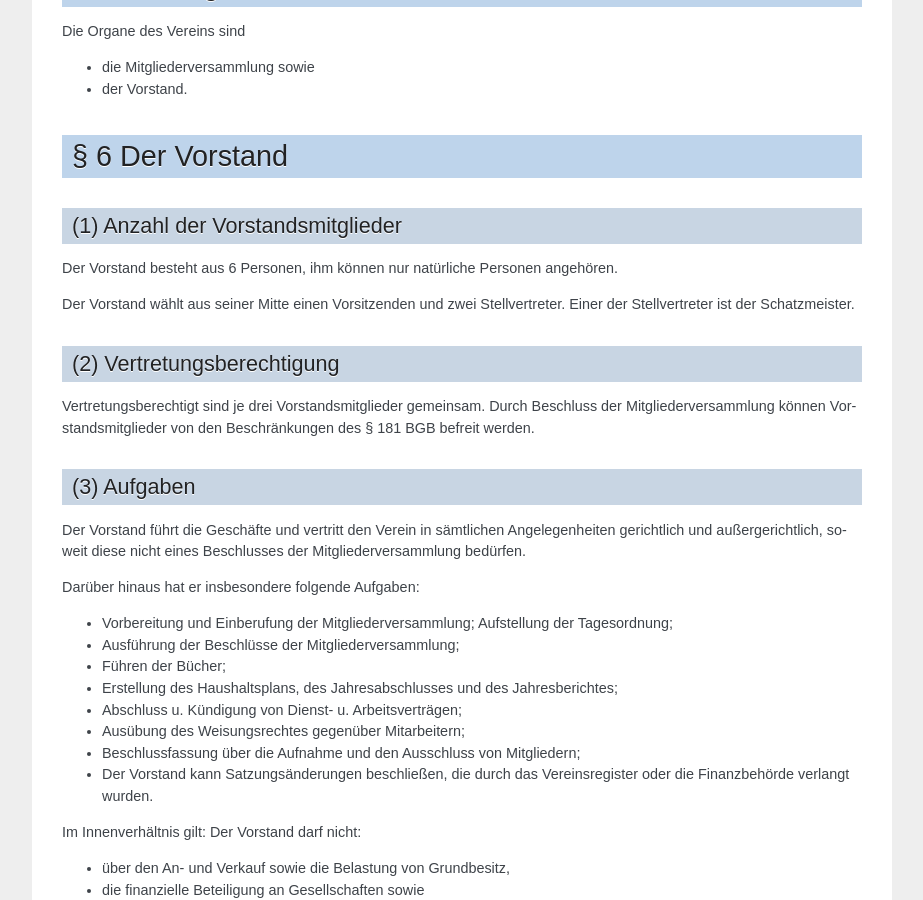
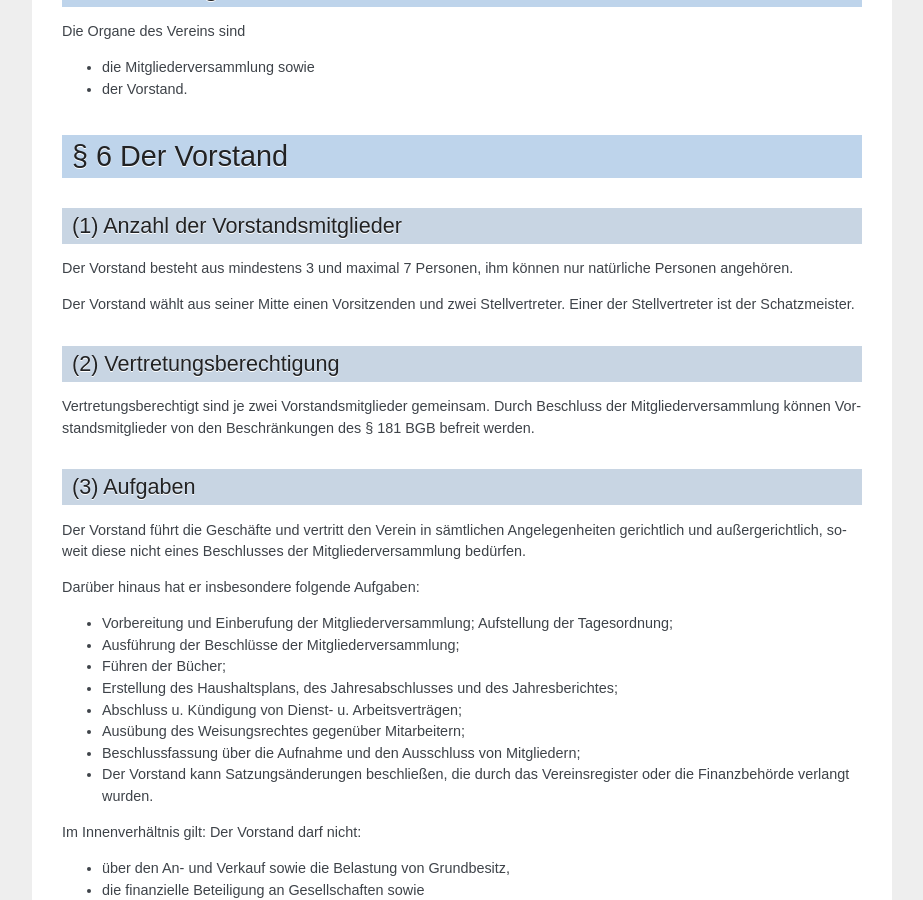
Before and after one commit to overte-org/Overte_e.V._Articles_of_Association, a Sphinx documentation site: the page built from source/index.rst, in a window 1280 px wide and 900 px high, scrolled down 3473 px. Shown: the whole window, without its empty margins (198-1121 px from the left). Built offline with Sphinx 7.4.7, drawn with Linux system fonts in a browser that asks for light colours; some of the changed text lies outside the part shown.

```diff
--- a/source/conf.py
+++ b/source/conf.py
@@ -20,8 +20,8 @@
 project = 'Overte e.V. Satzung'
 copyright = '2021-2022, Julian Groß'
 author = 'Julian Groß'
-version = '0.1'
-release = '0.1.3'
+version = '1.0'
+release = '1.0.0'
 
 # -- General configuration ---------------------------------------------------
 
--- a/source/index.rst
+++ b/source/index.rst
@@ -171,13 +171,13 @@ Die Organe des Vereins sind
 
 (1) Anzahl der Vorstandsmitglieder
 ----------------------------------
-Der Vorstand besteht aus 6 Personen, ihm können nur natürliche Personen angehören.
+Der Vorstand besteht aus mindestens 3 und maximal 7 Personen, ihm können nur natürliche Personen angehören.
 
 Der Vorstand wählt aus seiner Mitte einen Vorsitzenden und zwei Stellvertreter. Einer der Stellvertreter ist der Schatzmeister.
 
 (2) Vertretungsberechtigung
 ---------------------------
-Vertretungsberechtigt sind je drei Vorstandsmitglieder gemeinsam. Durch Beschluss der Mitgliederversammlung
+Vertretungsberechtigt sind je zwei Vorstandsmitglieder gemeinsam. Durch Beschluss der Mitgliederversammlung
 können Vorstandsmitglieder von den Beschränkungen des § 181 BGB befreit werden.
 
 (3) Aufgaben
```
Also changed, not shown: 1 other file.
